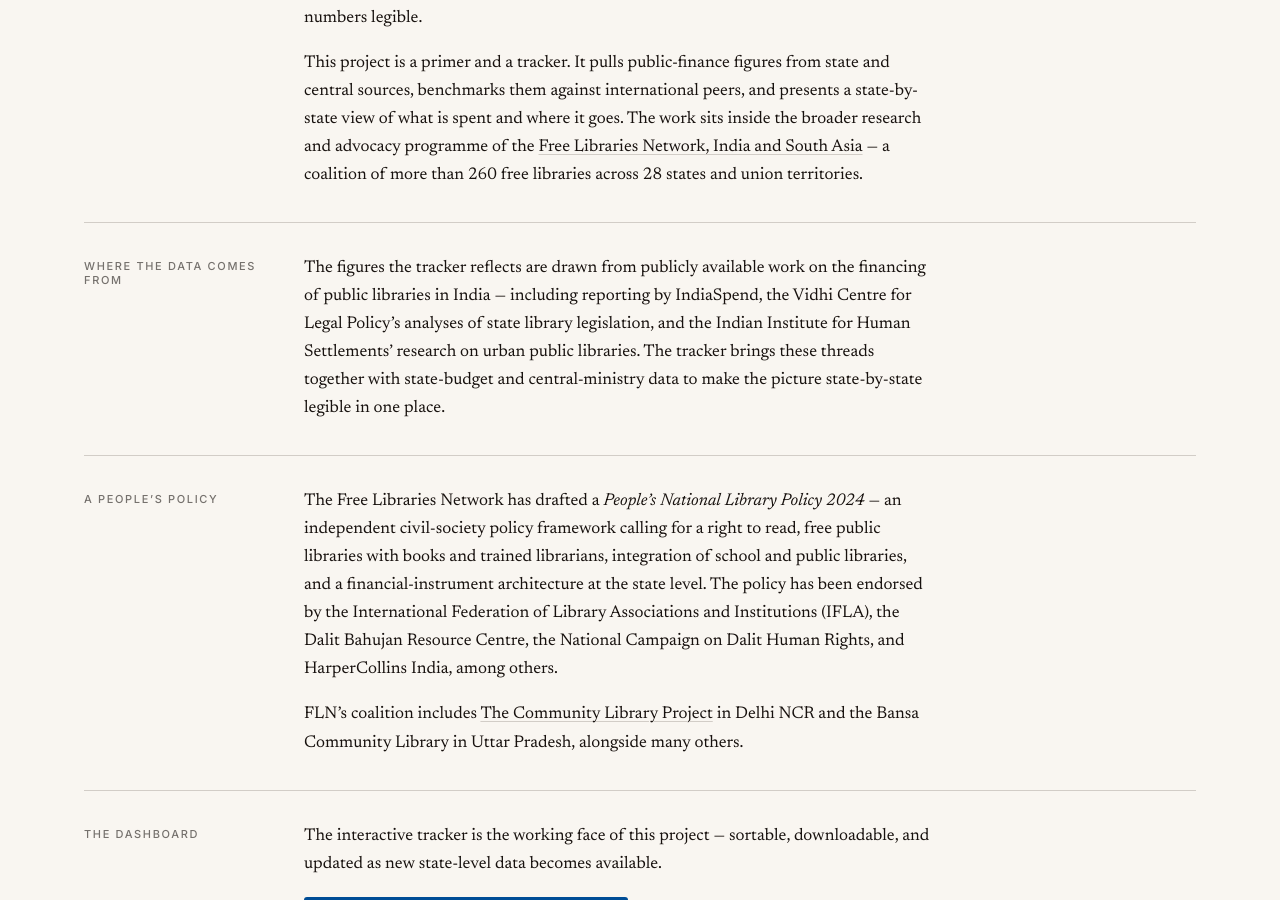
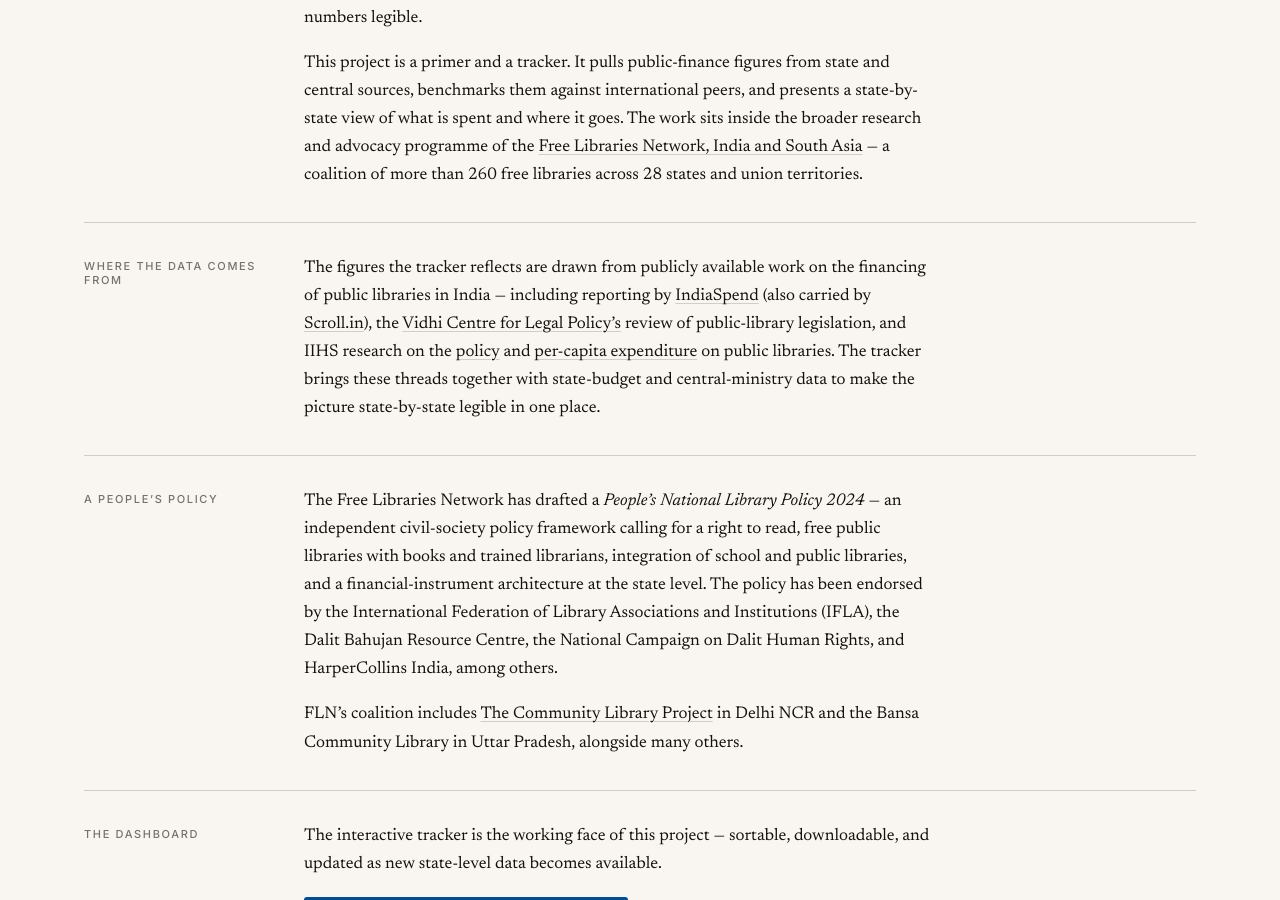
Before and after one commit to skishchampi/skishchampi.github.io, a Jekyll site: the page built from libraries.md, in a window 1280 px wide and 900 px high, scrolled down 586 px. Built offline with Jekyll 4.4.1, drawn with Linux system fonts in a browser that asks for light colours; some web fonts are replaced.

Commit message:
Wire up source citations on Libraries page
Five external links: IndiaSpend / Scroll.in (the same reporting,
syndicated), Vidhi Centre for Legal Policy, and the two IIHS
knowledge-gateway pieces (policy review + per-capita analysis).
All open in new tab.

Co-Authored-By: Claude Opus 4.7 (1M context) <noreply@anthropic.com>

```diff
--- a/libraries.md
+++ b/libraries.md
@@ -32,7 +32,7 @@ description: "A brief on public library spending in India, with an interactive s
 <div class="block">
   <div class="label">Where the data comes from</div>
   <div class="body">
-    <p>The figures the tracker reflects are drawn from publicly available work on the financing of public libraries in India &mdash; including reporting by IndiaSpend, the Vidhi Centre for Legal Policy&rsquo;s analyses of state library legislation, and the Indian Institute for Human Settlements&rsquo; research on urban public libraries. The tracker brings these threads together with state-budget and central-ministry data to make the picture state-by-state legible in one place.</p>
+    <p>The figures the tracker reflects are drawn from publicly available work on the financing of public libraries in India &mdash; including reporting by <a target="_blank" rel="noopener noreferrer" href="https://www.indiaspend.com/how-much-is-india-spending-on-its-public-libraries">IndiaSpend</a> (also carried by <a target="_blank" rel="noopener noreferrer" href="https://scroll.in/article/928176/how-much-does-india-spend-on-its-public-libraries">Scroll.in</a>), the <a target="_blank" rel="noopener noreferrer" href="https://vidhilegalpolicy.in/research/putting-the-public-back-in-public-libraries/">Vidhi Centre for Legal Policy&rsquo;s</a> review of public-library legislation, and IIHS research on the <a target="_blank" rel="noopener noreferrer" href="https://iihs.co.in/knowledge-gateway/a-policy-review-of-public-libraries-in-india/">policy</a> and <a target="_blank" rel="noopener noreferrer" href="https://iihs.co.in/knowledge-gateway/what-is-the-per-capita-expenditure-on-public-libraries-in-india-an-empirical-analysis/">per-capita expenditure</a> on public libraries. The tracker brings these threads together with state-budget and central-ministry data to make the picture state-by-state legible in one place.</p>
   </div>
 </div>
 
```
